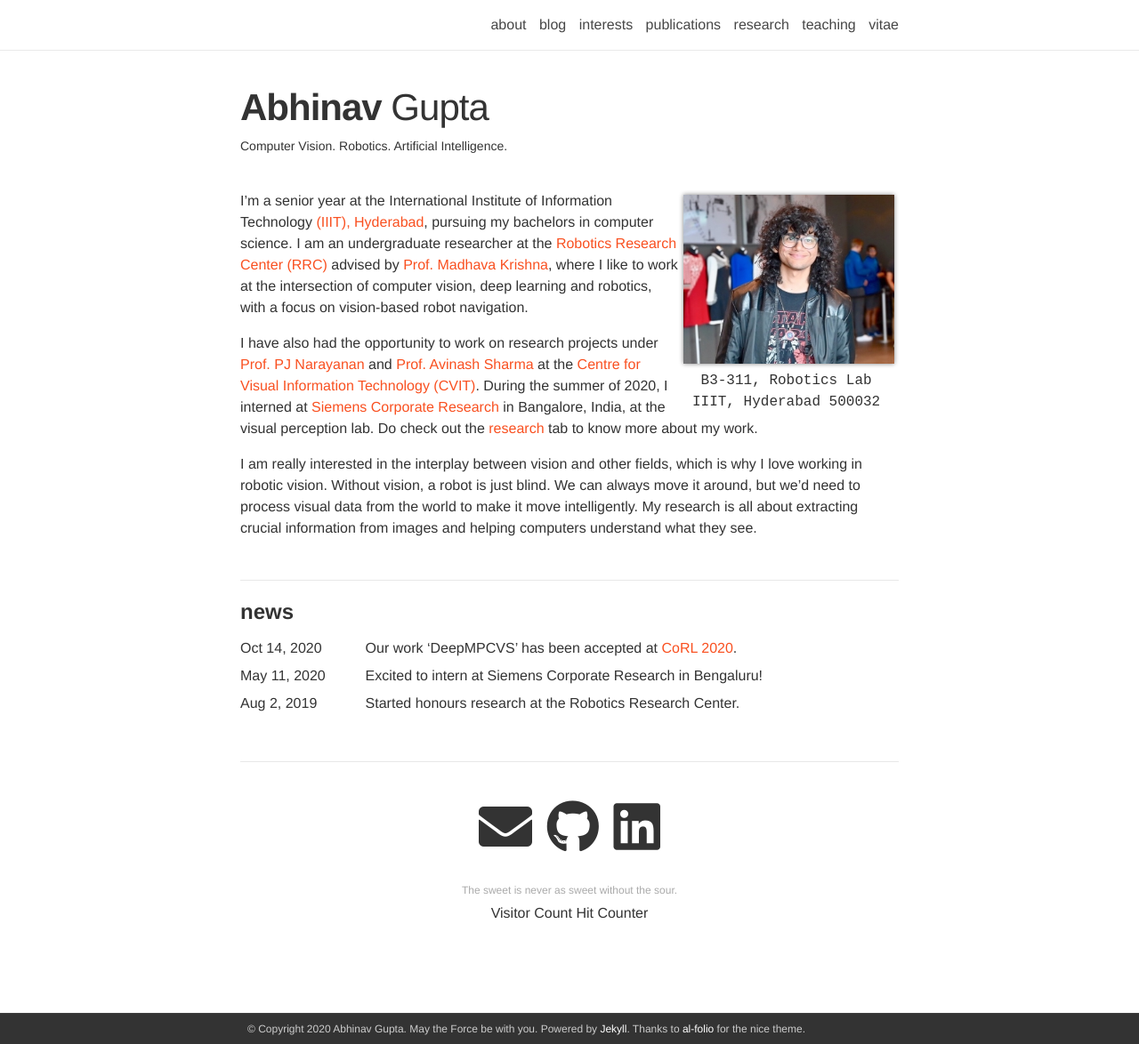
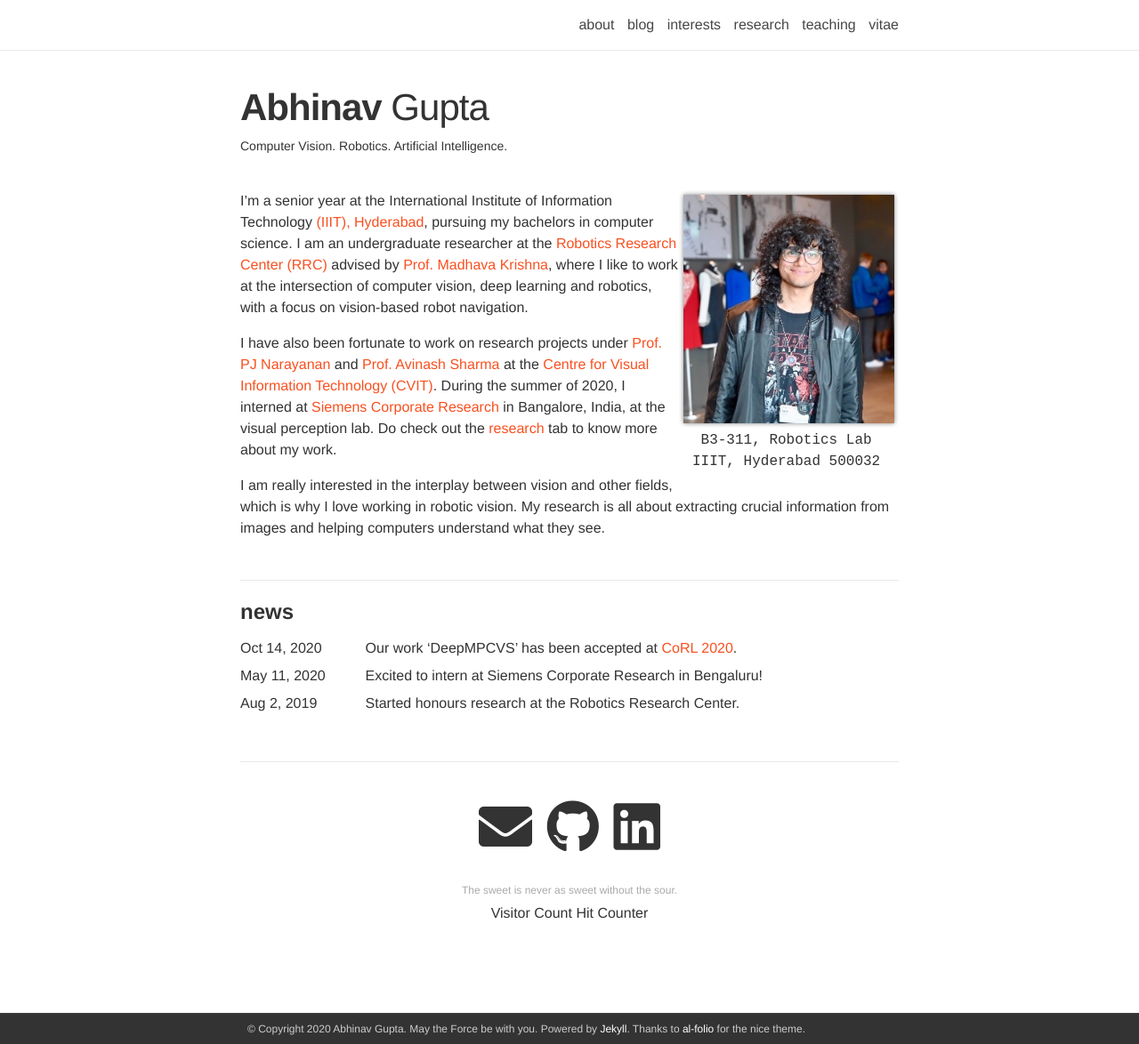
Before and after one commit to BonJovi1/bonjovi1.github.io, a Jekyll site: the page built from _pages/about.md, in a window 1280 px wide and 1174 px high. Shown: the whole window at 89% size. Built offline with Jekyll 4.4.1, drawn with Linux system fonts in a browser that asks for light colours; nearby versions of some CDN libraries.

Commit message:
minor changes

```diff
--- a/_pages/about.md
+++ b/_pages/about.md
@@ -17,6 +17,6 @@ social: true
 
 I'm a senior year at the International Institute of Information Technology [(IIIT), Hyderabad](https://www.iiit.ac.in/), pursuing my bachelors in computer science. I am an undergraduate researcher at the [Robotics Research Center (RRC)](https://robotics.iiit.ac.in/) advised by [Prof. Madhava Krishna](https://scholar.google.com/citations?user=QDuPGHwAAAAJ&hl=en), where I like to work at the intersection of computer vision, deep learning and robotics, with a focus on vision-based robot navigation.
 
-I have also had the opportunity to work on research projects under [Prof. PJ Narayanan](https://scholar.google.com/citations?user=3HKjt_IAAAAJ&hl=en) and [Prof. Avinash Sharma](https://scholar.google.com/citations?user=4ladtC0AAAAJ&hl=en) at the [Centre for Visual Information Technology (CVIT)](https://cvit.iiit.ac.in/). During the summer of 2020, I interned at [Siemens Corporate Research](https://new.siemens.com/in/en.html) in Bangalore, India, at the visual perception lab. Do check out the [research](https://bonjovi1.github.io/research/) tab to know more about my work.
+I have also been fortunate to work on research projects under [Prof. PJ Narayanan](https://scholar.google.com/citations?user=3HKjt_IAAAAJ&hl=en) and [Prof. Avinash Sharma](https://scholar.google.com/citations?user=4ladtC0AAAAJ&hl=en) at the [Centre for Visual Information Technology (CVIT)](https://cvit.iiit.ac.in/). During the summer of 2020, I interned at [Siemens Corporate Research](https://new.siemens.com/in/en.html) in Bangalore, India, at the visual perception lab. Do check out the [research](https://bonjovi1.github.io/research/) tab to know more about my work.
 
-I am really interested in the interplay between vision and other fields, which is why I love working in robotic vision. Without vision, a robot is just blind. We can always move it around, but we'd need to process visual data from the world to make it move intelligently. My research is all about extracting crucial information from images and helping computers understand what they see.
+I am really interested in the interplay between vision and other fields, which is why I love working in robotic vision. My research is all about extracting crucial information from images and helping computers understand what they see.
```
Also changed, not shown: _pages/publications.md (deleted, +0 -17 lines), assets/img/prof_pic.jpg, assets/img/prof_pic2.jpg (renamed from assets/img/prof_pic_2.jpg), assets/img/prof_pic_3.jpg (added).
